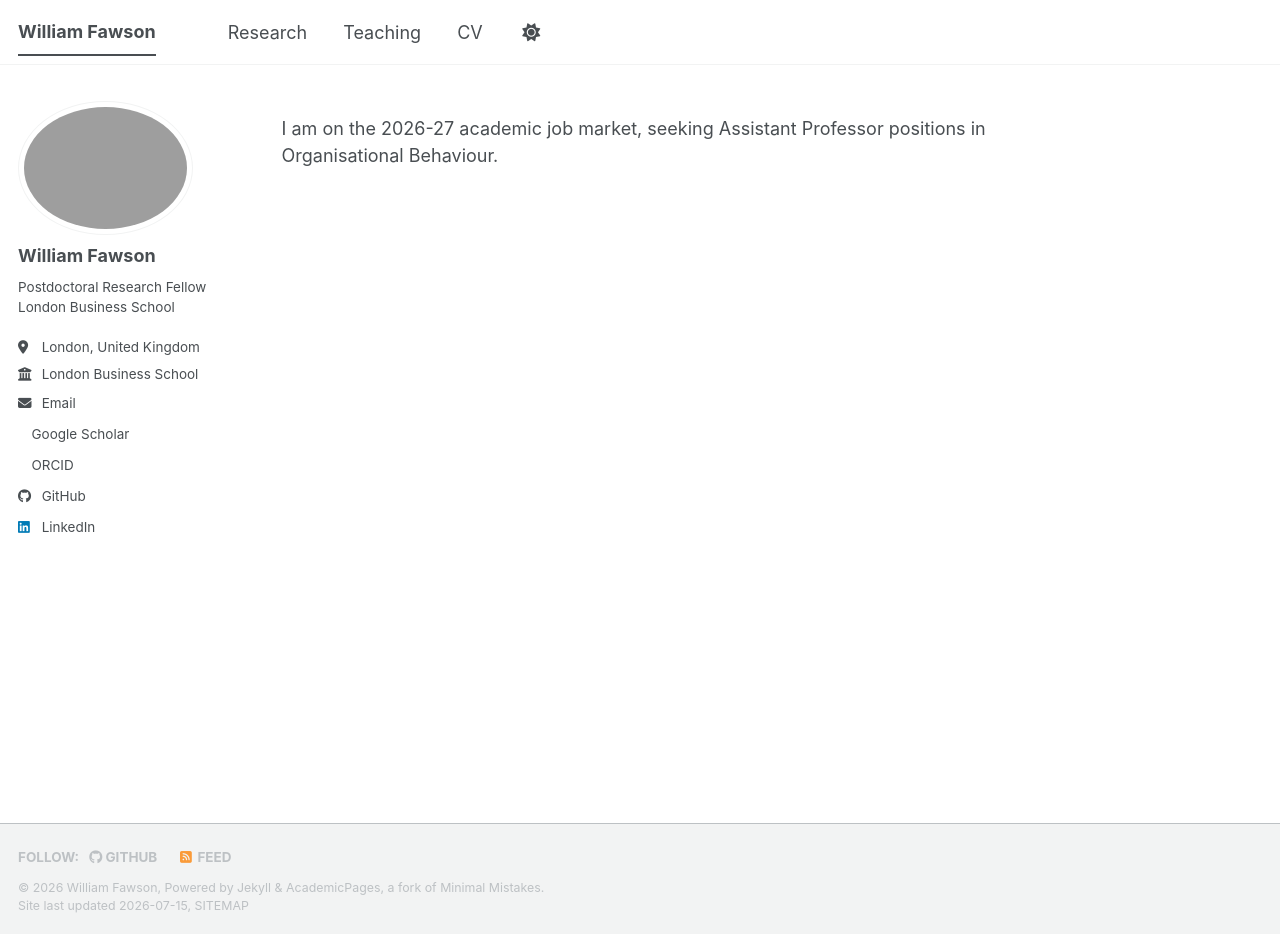
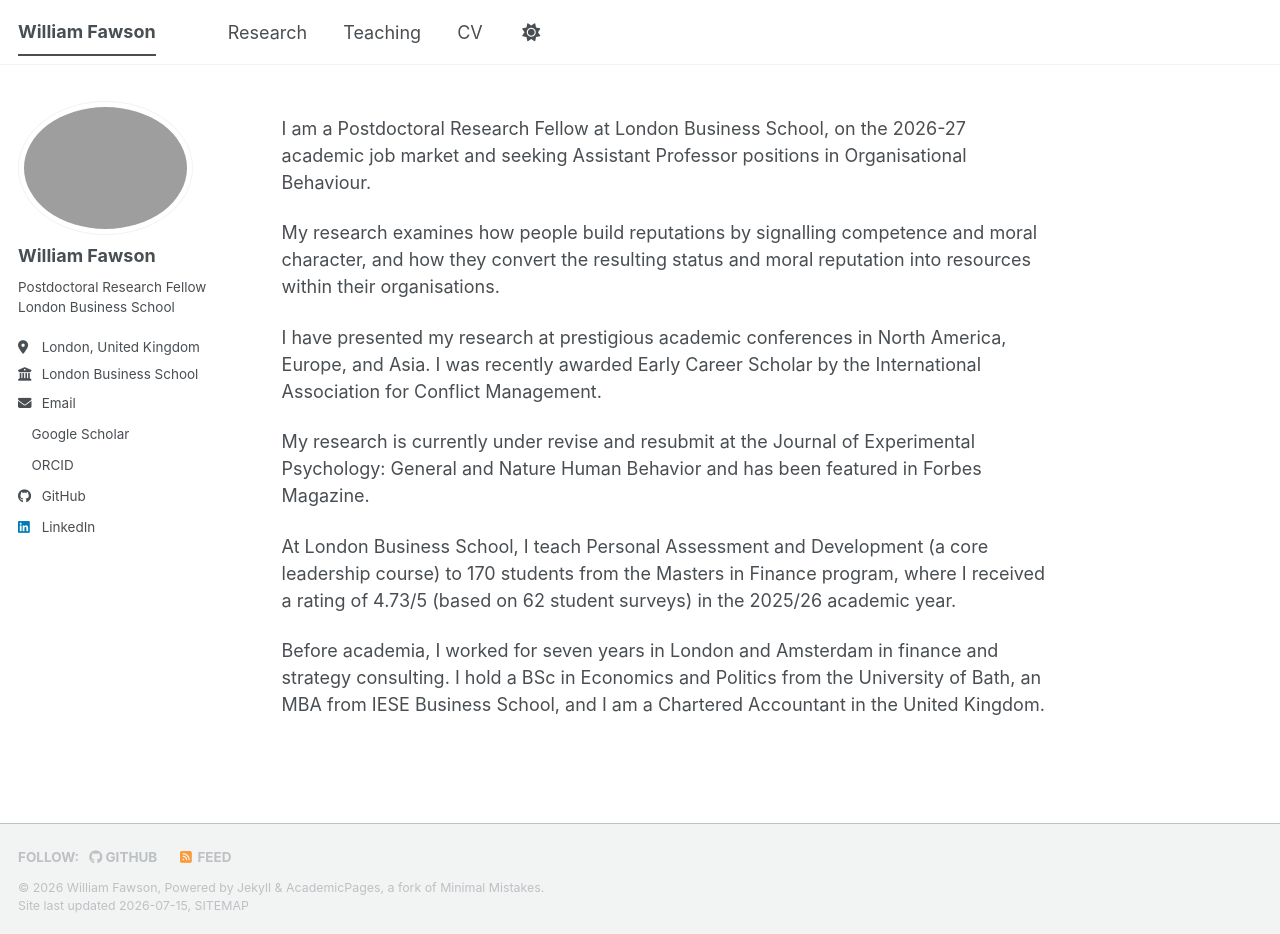
Before and after one commit to williamfawson/williamfawson.github.io, a Jekyll site: the page built from _pages/about.md, in a window 1280 px wide and 934 px high. Built offline with Jekyll 4.4.1, drawn with Linux system fonts in a browser that asks for light colours; a style sheet for code colours, icons or effects is not loaded.

Commit message:
Update about.md

```diff
--- a/_pages/about.md
+++ b/_pages/about.md
@@ -8,4 +8,14 @@
   - /about.html
 ---
 
-I am on the 2026-27 academic job market, seeking Assistant Professor positions in Organisational Behaviour.
+I am a Postdoctoral Research Fellow at London Business School, on the 2026-27 academic job market and seeking Assistant Professor positions in Organisational Behaviour.
+
+My research examines how people build reputations by signalling competence and moral character, and how they convert the resulting status and moral reputation into resources within their organisations.
+
+I have presented my research at prestigious academic conferences in North America, Europe, and Asia. I was recently awarded Early Career Scholar by the International Association for Conflict Management.
+
+My research is currently under revise and resubmit at the Journal of Experimental Psychology: General and Nature Human Behavior and has been featured in Forbes Magazine.
+
+At London Business School, I teach Personal Assessment and Development (a core leadership course) to 170 students from the Masters in Finance program, where I received a rating of 4.73/5 (based on 62 student surveys) in the 2025/26 academic year.
+
+Before academia, I worked for seven years in London and Amsterdam in finance and strategy consulting. I hold a BSc in Economics and Politics from the University of Bath, an MBA from IESE Business School, and I am a Chartered Accountant in the United Kingdom.
```
